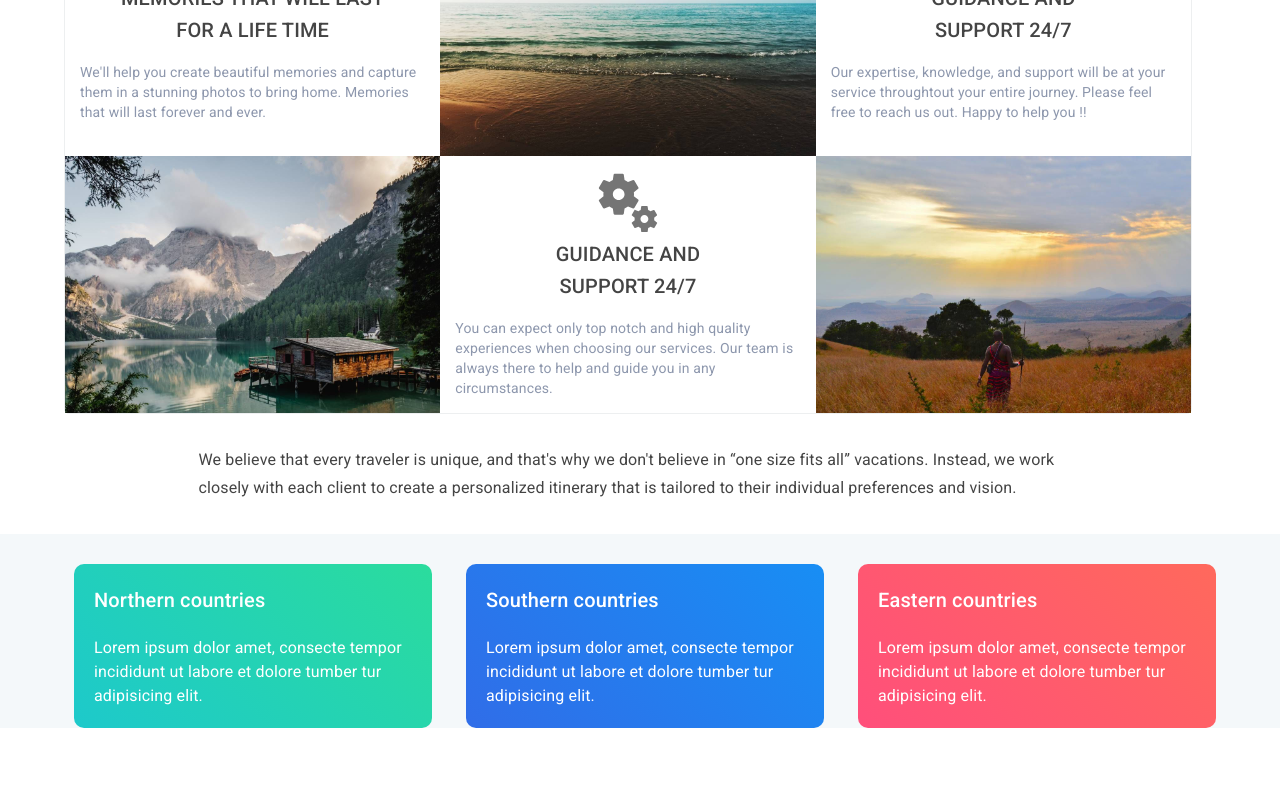
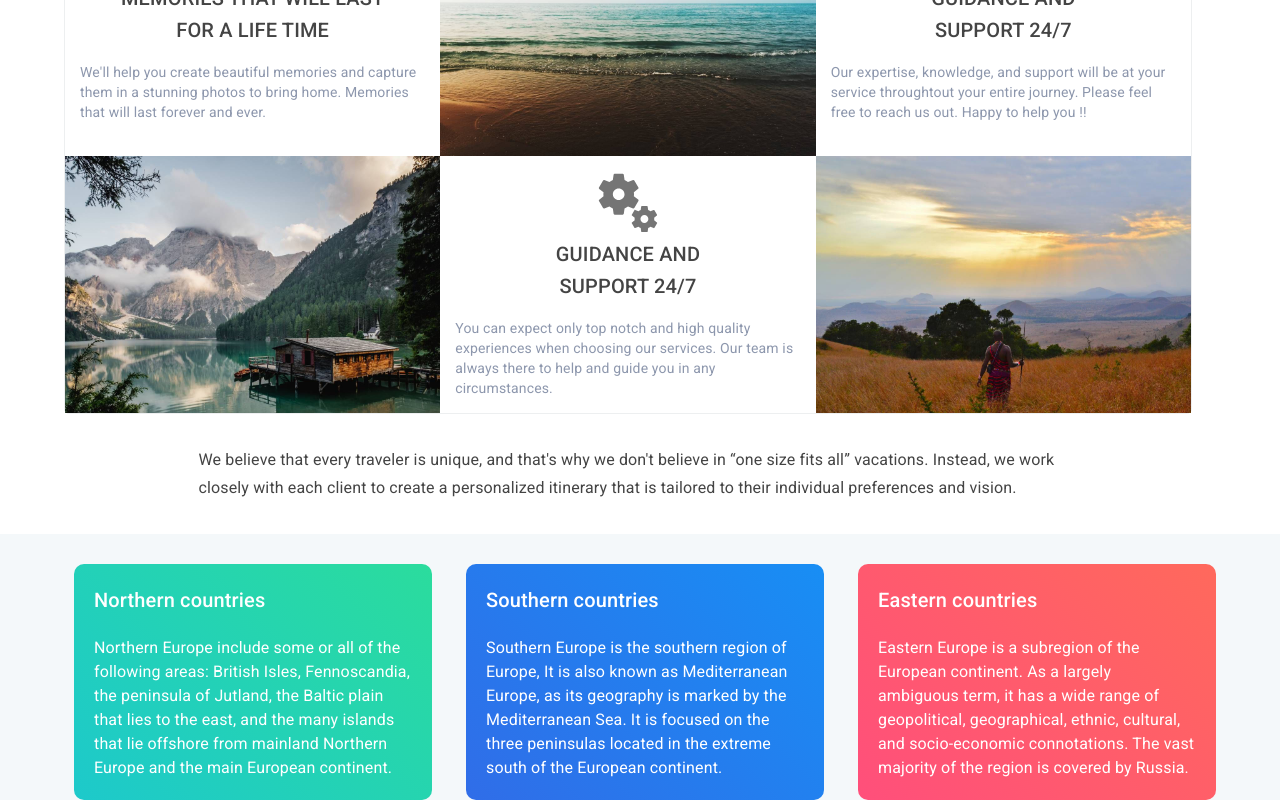
Before and after one commit to ektarathi/blog-template, a Next.js app: page / in a window 1280 px wide. Shown: the part 1067-1867 px from the top of the page. Before the commit the page ends 1795 px from the top, so only its background shows below. Built offline with nearby package versions, Linux system fonts and the light colour scheme.

Commit message:
Added description

```diff
--- a/src/app/features/feature.tsx
+++ b/src/app/features/feature.tsx
@@ -12,20 +12,25 @@ const Feature = () => {
         <Grid container spacing={3}>
           <Grid item xs={12} sm={4}>
             <LeftContent date-testid="left-content">
-              <Typography variant="h6" style={{paddingBottom: 20}}> Northern countries</Typography>
-                Lorem ipsum dolor amet, consecte tempor incididunt ut labore et dolore tumber tur adipisicing elit.
+              <Typography variant="h6" style={{paddingBottom: 20}} data-testid="left-section-heading"> Northern countries</Typography>
+              Northern Europe include some or all of the following areas: British Isles, Fennoscandia,
+              the peninsula of Jutland, the Baltic plain that lies to the east, and the many islands that
+              lie offshore from mainland Northern Europe and the main European continent.
             </LeftContent>
           </Grid>
           <Grid item xs={12} sm={4}>
             <MiddleContent date-testid="middle-content">
-              <Typography variant="h6" style={{paddingBottom: 20}}> Southern countries</Typography>
-              Lorem ipsum dolor amet, consecte tempor incididunt ut labore et dolore tumber tur adipisicing elit.
+              <Typography variant="h6" style={{paddingBottom: 20}} data-testid="middle-section-heading"> Southern countries</Typography>
+              Southern Europe is the southern region of Europe, It is also known as Mediterranean Europe, as its geography is marked by the Mediterranean Sea.
+              It is focused on the three peninsulas located in the extreme south of the European continent.
             </MiddleContent>
           </Grid>
           <Grid item xs={12} sm={4}>
             <RightContent date-testid="right-content">
-              <Typography variant="h6" style={{paddingBottom: 20}}> Eastern countries</Typography>
-              Lorem ipsum dolor amet, consecte tempor incididunt ut labore et dolore tumber tur adipisicing elit.
+              <Typography variant="h6" style={{paddingBottom: 20}} data-testid="right-section-heading"> Eastern countries</Typography>
+              Eastern Europe is a subregion of the European continent. As a largely ambiguous term,
+              it has a wide range of geopolitical, geographical, ethnic, cultural, and socio-economic connotations.
+              The vast majority of the region is covered by Russia.
             </RightContent>
           </Grid>
         </Grid>
```
